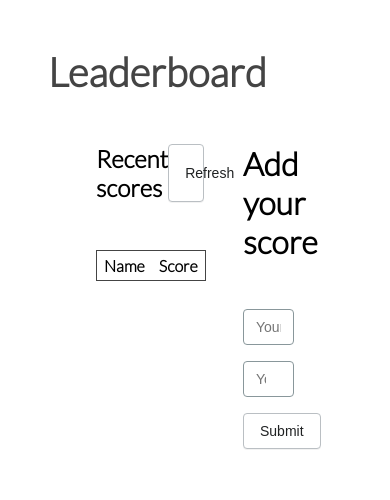
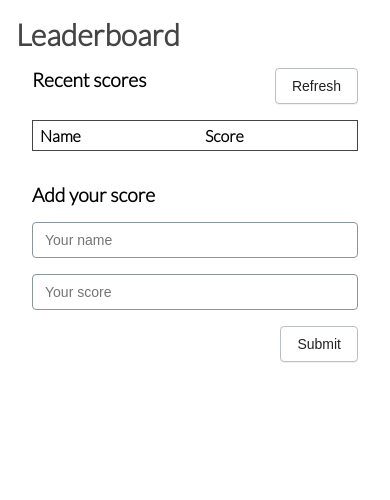
Before and after one commit to aimalamiri/Leaderboard, a website built with webpack: page src/index.html in a window 390 px wide. Built offline with nearby package versions, Linux system fonts and the light colour scheme; no server answers.

Commit message:
The page is now responsive

```diff
--- a/src/index.html
+++ b/src/index.html
@@ -13,7 +13,7 @@
   <body>
     <div id="app" class="p-3">
       <h1 class="title">Leaderboard</h1>
-      <div class="flex">
+      <div class="flex content">
         <div class="w-half p-3">
           <div class="flex justify-between mb-3">
             <h2>Recent scores</h2>
@@ -30,7 +30,7 @@
           </table>
         </div>
         <div class="w-half p-3">
-          <h1 class="mb-3">Add your score</h1>
+          <h2 class="mb-3">Add your score</h2>
           <form id="score-form" class="text-right">
             <input type="text" id="name" class="input mb-1" placeholder="Your name" />
             <input type="number" id="score" class="input mb-1" placeholder="Your score" />
--- a/src/scss/index.scss
+++ b/src/scss/index.scss
@@ -80,6 +80,33 @@ td {
   text-align: left;
 }
 
+@media screen and (max-width: 1024px) {
+  .title {
+    font-size: 30px;
+  }
+
+  #app {
+    padding: 1rem;
+  }
+
+  .content {
+    flex-wrap: wrap;
+  }
+
+  .content > div {
+    padding: 1rem !important;
+    width: 100%;
+  }
+
+  h2 {
+    font-size: 1.2rem;
+  }
+
+  .mb-3 {
+    margin-bottom: 1rem !important;
+  }
+}
+
 .p-3 {
   padding: 3rem;
 }
```
